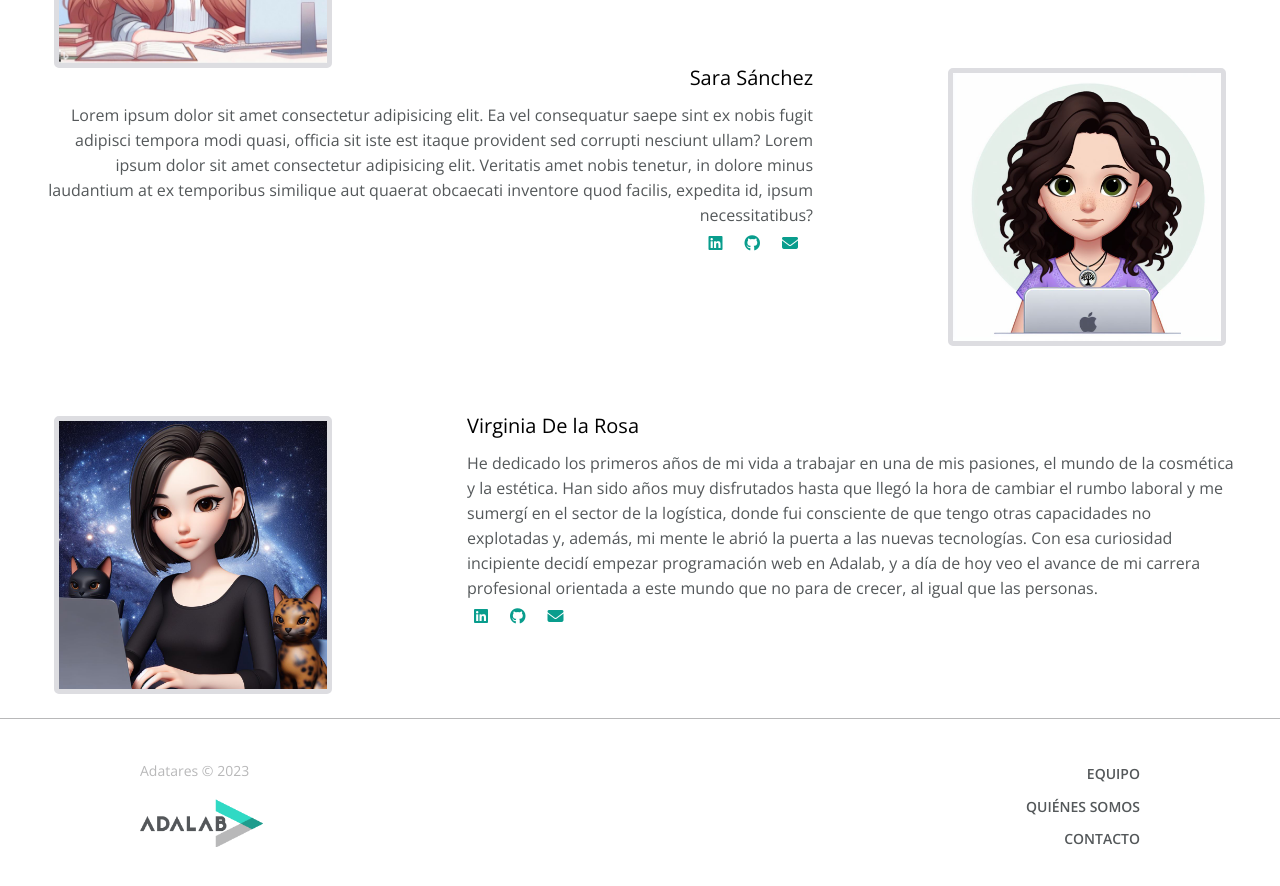
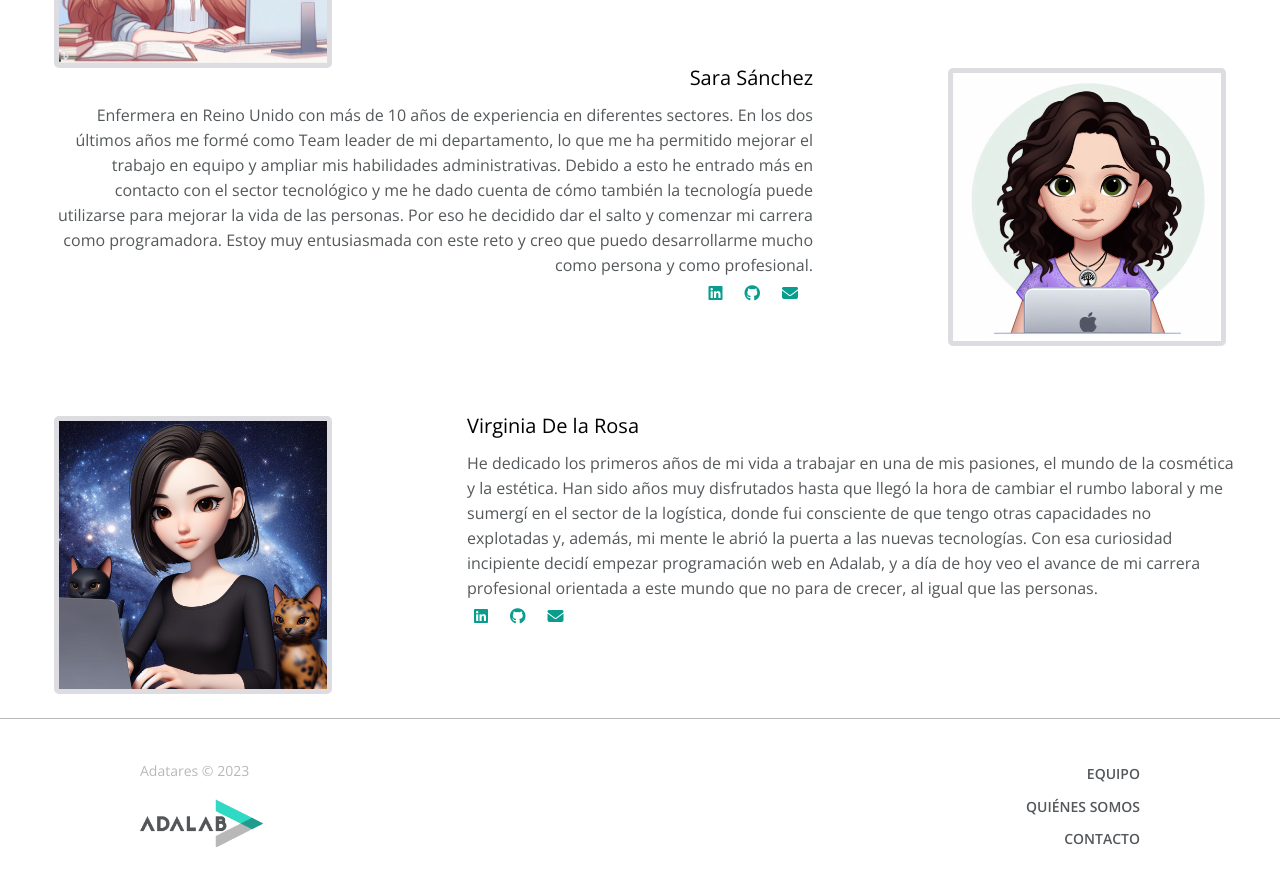
Before and after one commit to SaraSzCr/Adatares, a website built with Vite: page src/index.html in a window 1280 px wide. Shown: the part 2020-2906 px from the top of the page. Built offline with nearby package versions, Linux system fonts and the light colour scheme.

Commit message:
Sara-description

```diff
--- a/src/partials/main/adalabers.html
+++ b/src/partials/main/adalabers.html
@@ -91,11 +91,12 @@
     <span class="right-side">
       <p class="names-right">Sara Sánchez</p>
       <div class="container-description">
-        <p class="description-right">Lorem ipsum dolor sit amet consectetur adipisicing elit. Ea vel consequatur saepe
-          sint ex nobis fugit adipisci tempora modi quasi, officia sit iste est itaque provident sed corrupti nesciunt
-          ullam? Lorem ipsum dolor sit amet consectetur adipisicing elit. Veritatis amet nobis tenetur, in dolore minus
-          laudantium at ex temporibus similique aut quaerat obcaecati inventore quod facilis, expedita id, ipsum
-          necessitatibus?</p>
+        <p class="description-right">Enfermera en Reino Unido con más de 10 años de experiencia en diferentes sectores.
+          En los dos últimos años me formé como Team leader de mi departamento, lo que me ha permitido mejorar el
+          trabajo en equipo y ampliar mis habilidades administrativas. Debido a esto he entrado más en contacto con el
+          sector tecnológico y me he dado cuenta de cómo también la tecnología puede utilizarse para mejorar la vida de
+          las personas. Por eso he decidido dar el salto y comenzar mi carrera como programadora. Estoy muy entusiasmada
+          con este reto y creo que puedo desarrollarme mucho como persona y como profesional.</p>
       </div>
       <div class="container-links-right">
         <a class="icon" href="http://linkedin.com/in/sara-sanchez-crespo-b0538029a" target="_blank"><i id="icon"
```
